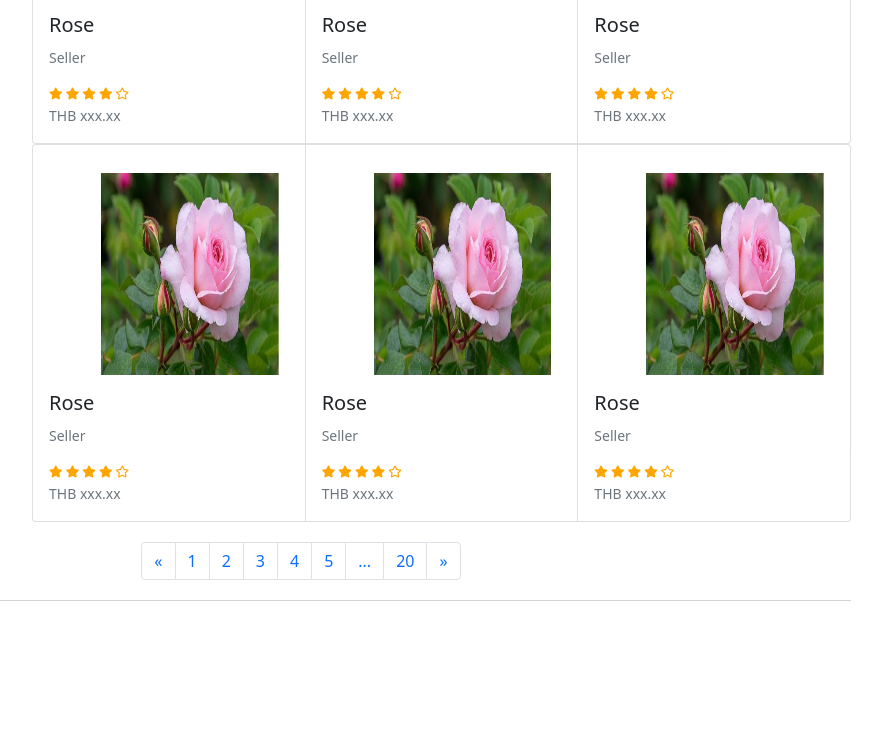
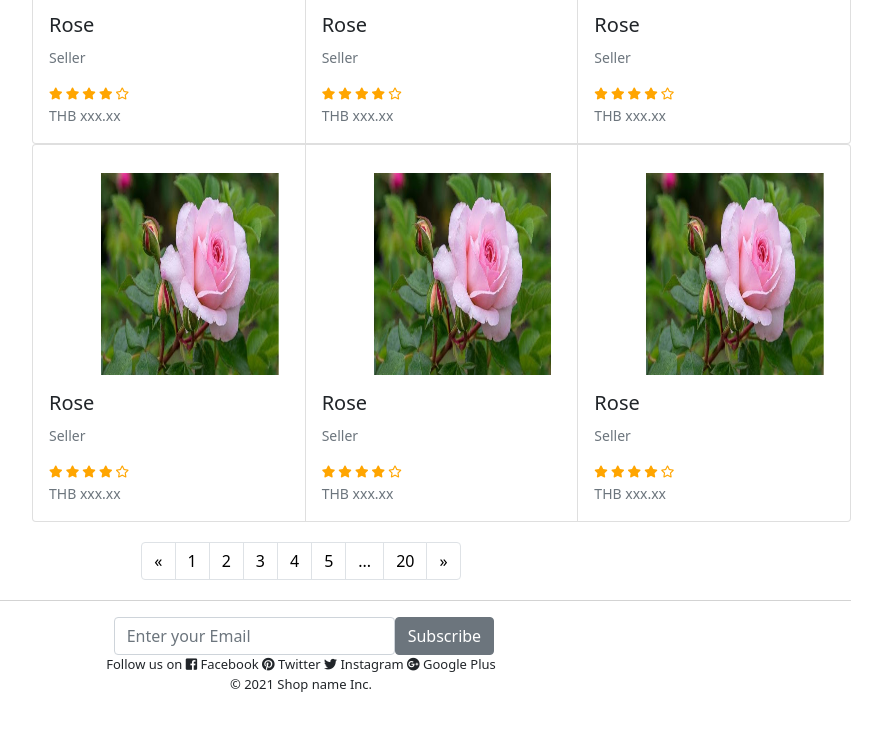
Before and after one commit to BlueAlisz/2021M4_BootComponent, a plain HTML site: page index.html in a window 1280 px wide. Shown: the part 1325-2055 px from the top of the page, without its empty margins (289-1171 px from the left). Before the commit the page ends 1982 px from the top, so only its background shows below. Drawn offline with nearby package versions, Linux system fonts and the light colour scheme.

Commit message:
Commit 5

```diff
--- a/index.html
+++ b/index.html
@@ -292,6 +292,33 @@
               </li>
             </ul>
           </nav>
+          <div class="footer">
+            <div class="row justify-content-center">
+                <div class="col">
+                    <div class="row justify-content-center">
+                        <div class="col-3 p-0 ">
+                            <input class="form-control form-control-borderless" type="text" placeholder="Enter your Email">
+                        </div>
+                        <div class="col-1 p-0">
+                            <button class="btn btn-secondary" type="submit">Subscribe</button>
+                        </div>
+                    </div>
+                    <div class="row ">
+                        <div class="col follow">
+                            Follow us on
+                            <i class="fab fa-facebook-square"></i> Facebook
+                            <i class="fab fa-pinterest"></i>  Twitter
+                            <i class="fab fa-twitter"></i>  Instagram
+                            <i class="fab fa-google-plus"></i> Google Plus
+                            <div class="inc">
+                                © 2021 Shop name Inc.
+                            </div>
+                        </div>
+                    </div>
+                </div>
+
+            </div>
+        </div>
     </div>
 </body>
 </html>
--- a/style.css
+++ b/style.css
@@ -27,4 +27,12 @@ body .container {
     padding-bottom: 20px;
     border-bottom: 1px solid lightgrey;
     justify-content: center;
+
 }
+.page-item .page-link {
+    color: black;
+}
+.follow {
+    text-align: center;
+    font-size: 13px;
+}
```
